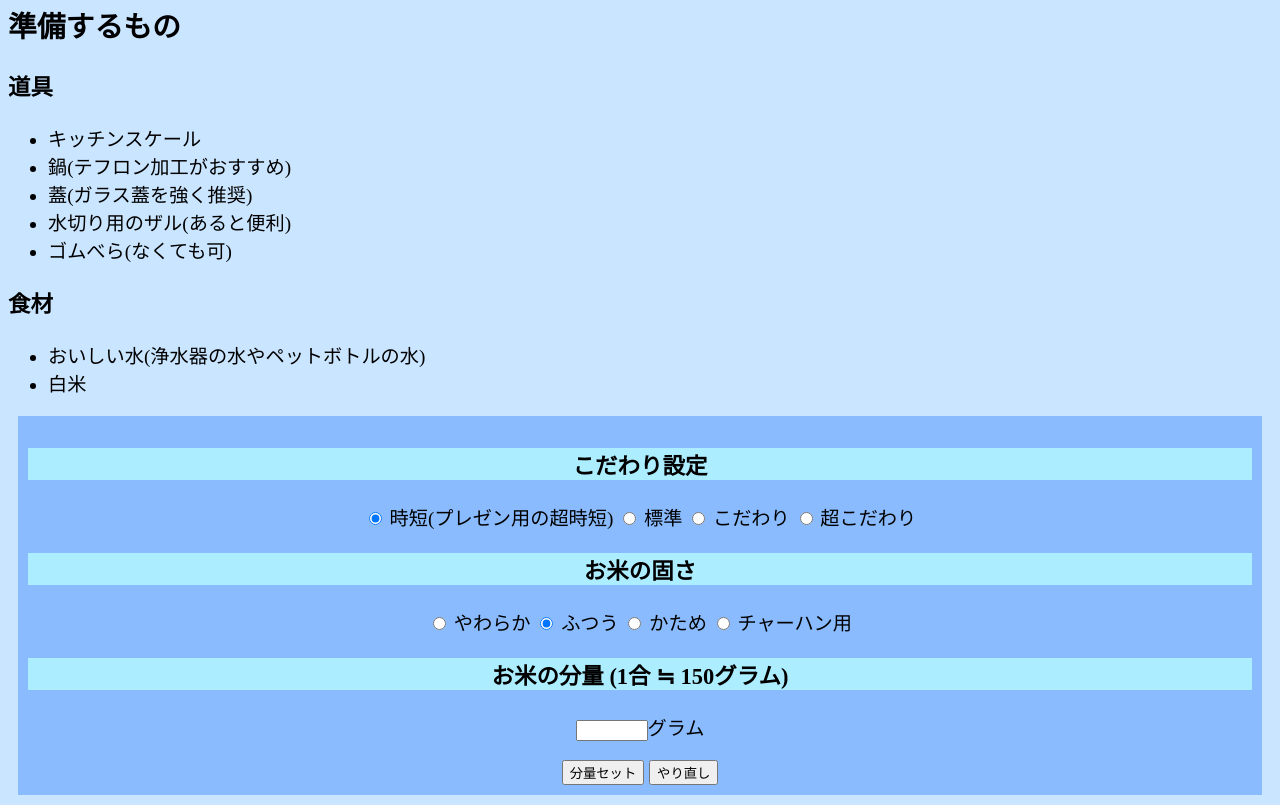
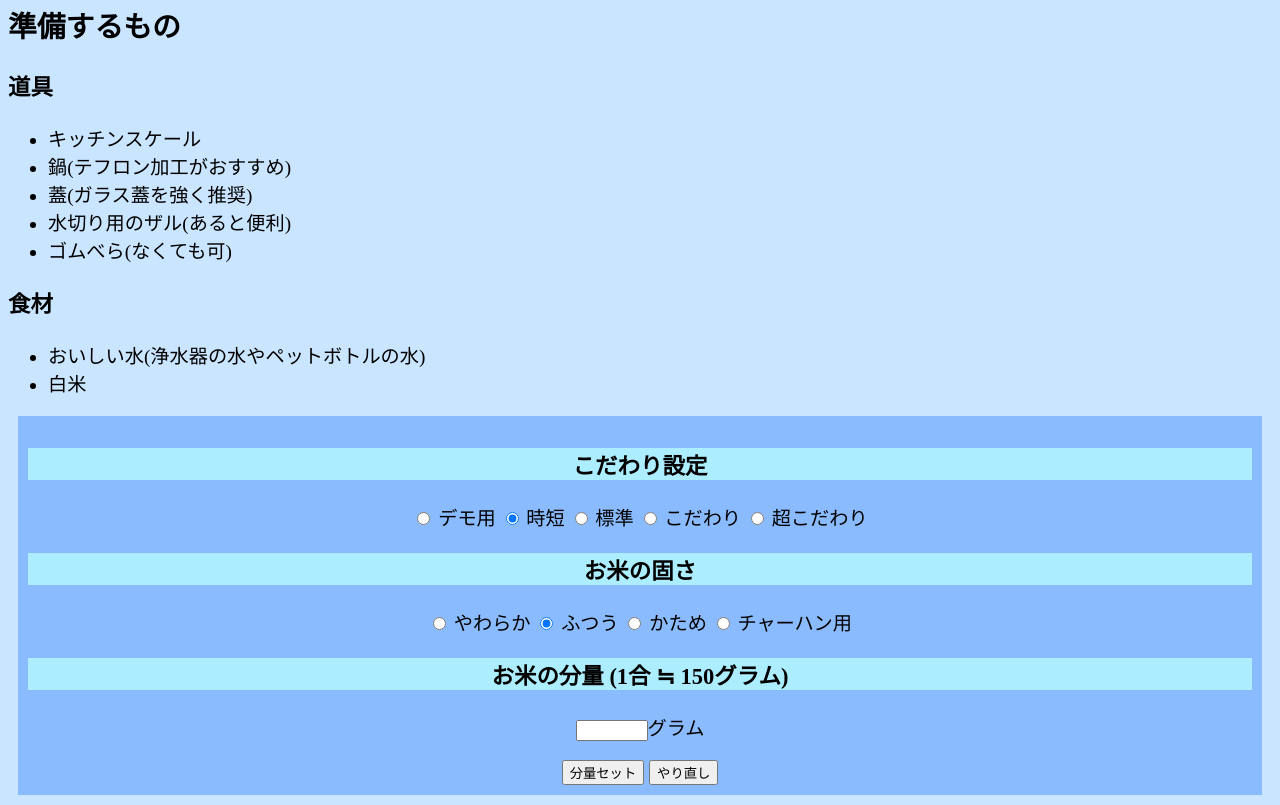
Before and after one commit to TomoharuUmemura/TomoharuUmemura.fnd36, a plain HTML site: page index.html in a window 1280 px wide. Shown: the part 135-940 px from the top of the page. Drawn offline with Linux system fonts and the light colour scheme.

Commit message:
Update index.html

```diff
--- a/index.html
+++ b/index.html
@@ -7,7 +7,8 @@
   <meta name="theme-color" content="#000000">
   <link rel="stylesheet" type="text/css" href="style.css" />
   <script defer type="text/javascript" src="script.js"></script>
-  <title>NDA🍚 ver1.0.1</title>
+  <!-- https://coolors.co/cae5ff-acedff-89bbfe-6f8ab7-615d6c -->
+   <title>NDA🍚 ver1.0.1</title>
 </head>
 
 <body>
@@ -34,8 +35,11 @@
   <div id="customMode">
     <h3>こだわり設定</h3>
     <div>
+      <input type="radio" id="modeQuick" name="selectCommitment" value="demo" />
+      <label for="modeQuick">デモ用</label>
+
       <input type="radio" id="modeQuick" name="selectCommitment" value="quick" checked/>
-      <label for="modeQuick">時短(プレゼン用の超時短)</label>
+      <label for="modeQuick">時短</label>
 
       <input type="radio" id="modeStandard" name="selectCommitment" value="standard"/>
       <label for="modeStandard">標準</label>
@@ -155,6 +159,7 @@
   </div>
 
   <div id="stickyTimer">
+    <p class="labelNavi">Navigator</p>
     <p class="commitment">設定内容</p>
     <p class="navigator"></p>
     <p class="timeCounter">カウントダウン！</p>
```
